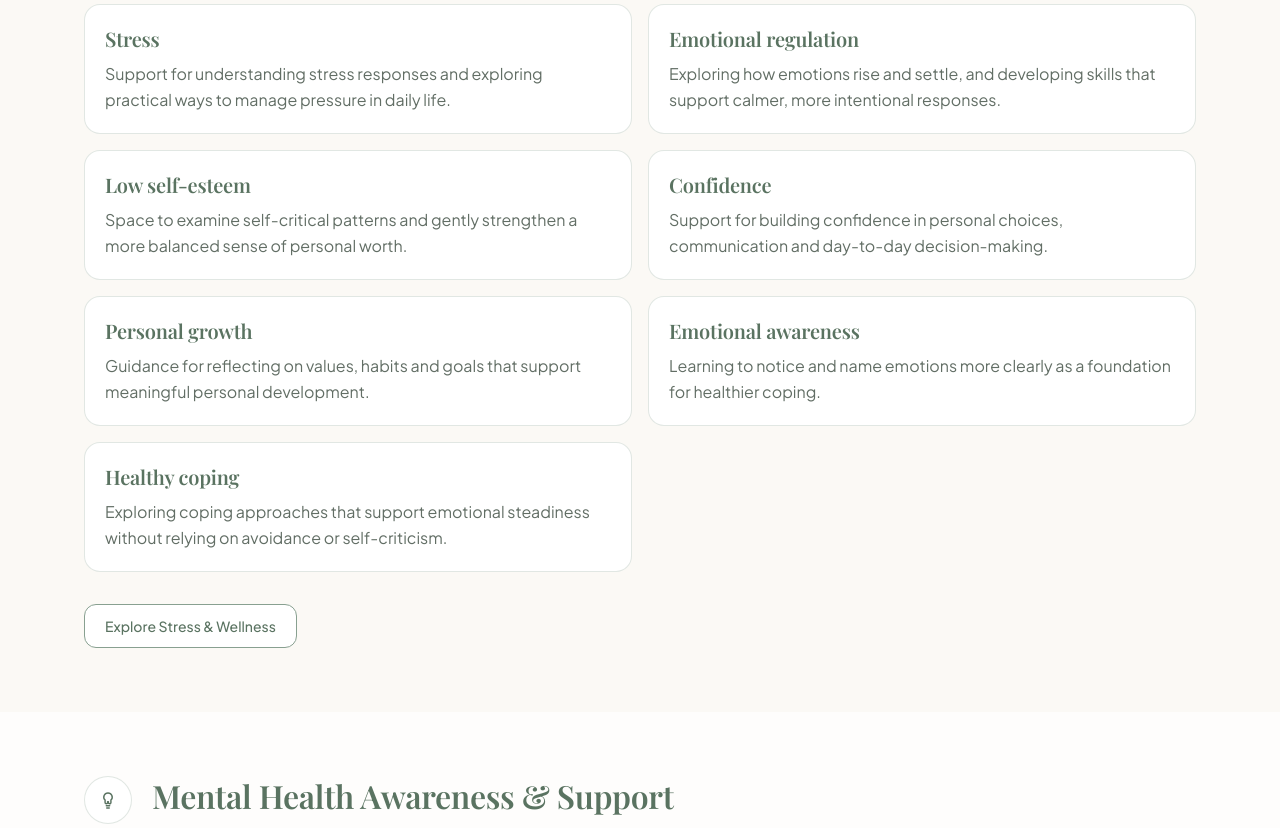
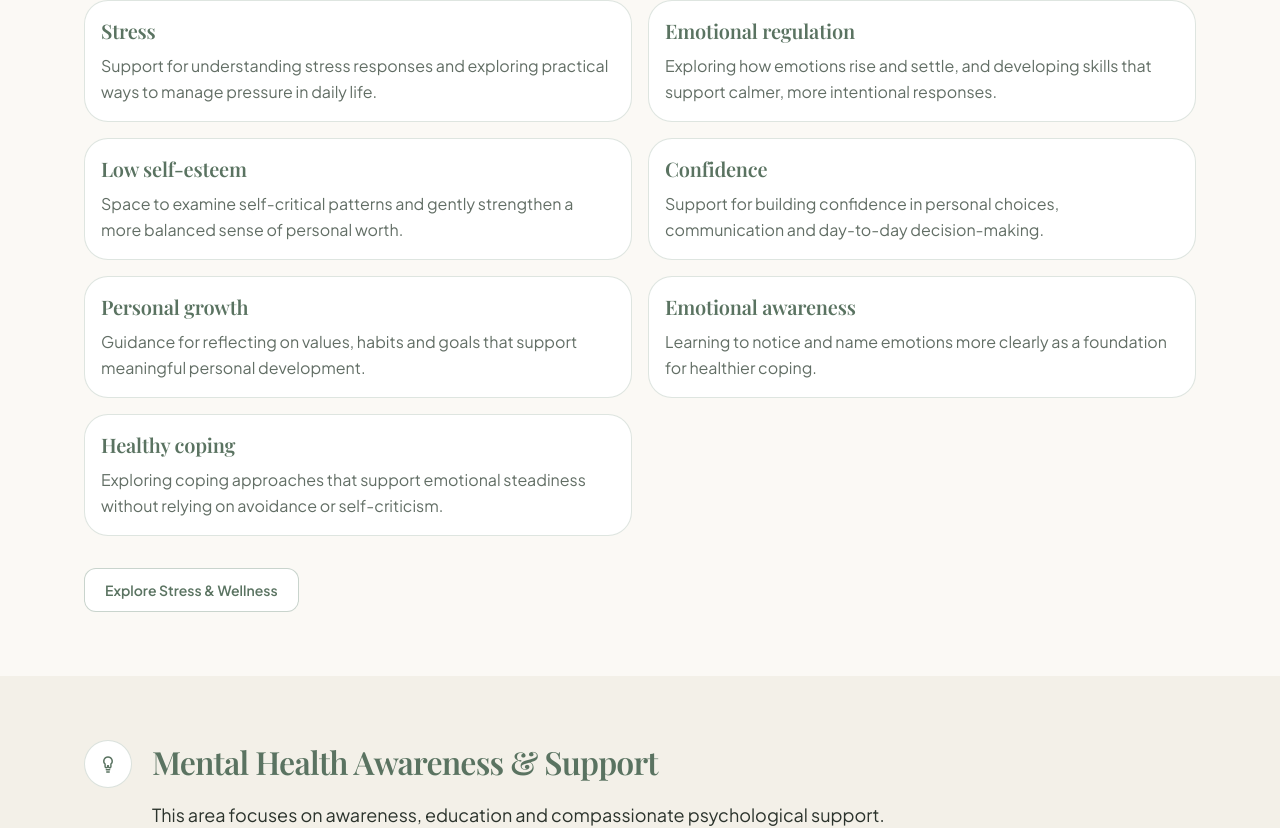
Before and after one commit to ravishori/dr-vandana-website, a Next.js app: page /areas-of-support in a window 1280 px wide. Shown: the part 669-1497 px from the top of the page. Built offline with nearby package versions, Linux system fonts and the light colour scheme; a web font is replaced by a local one.

Commit message:
feat(areas-of-support): adopt Wellness Design System V1
Incremental Design System V1 adoption on Areas of Support. Preserves content, routes, SEO, and navigation.

```diff
--- a/src/components/support/CounsellingBenefits.tsx
+++ b/src/components/support/CounsellingBenefits.tsx
@@ -1,34 +1,35 @@
-import { Container } from "@/components/ui/Container";
-import { Section } from "@/components/ui/Section";
+import {
+  SectionHeading,
+  WellnessCard,
+  WellnessSection,
+} from "@/components/design-system";
 import { counsellingBenefits } from "@/data/support";
 
 export function CounsellingBenefits() {
   return (
-    <Section
+    <WellnessSection
       aria-labelledby="counselling-benefits-heading"
-      className="bg-surface/70"
+      tone="soft"
     >
-      <Container>
-        <div className="max-w-2xl">
-          <h2 id="counselling-benefits-heading">
-            {counsellingBenefits.heading}
-          </h2>
-          <p className="text-text mt-4 text-base leading-relaxed md:text-lg">
-            {counsellingBenefits.introduction}
-          </p>
-        </div>
+      <SectionHeading
+        title={counsellingBenefits.heading}
+        titleId="counselling-benefits-heading"
+        description={counsellingBenefits.introduction}
+        className="mb-8"
+      />
 
-        <ul className="mt-8 grid gap-3 sm:grid-cols-2">
-          {counsellingBenefits.offerings.map((item) => (
-            <li
-              key={item}
-              className="border-brand-muted/30 text-text rounded-[var(--radius-md)] border border-dashed px-4 py-3 text-sm md:text-base"
-            >
-              {item}
-            </li>
-          ))}
-        </ul>
-      </Container>
-    </Section>
+      <ul className="grid gap-3 sm:grid-cols-2">
+        {counsellingBenefits.offerings.map((item) => (
+          <WellnessCard
+            key={item}
+            as="li"
+            padding="sm"
+            className="border-dashed shadow-none"
+          >
+            <p className="text-sm text-[var(--color-text)] md:text-base">{item}</p>
+          </WellnessCard>
+        ))}
+      </ul>
+    </WellnessSection>
   );
 }
--- a/src/components/support/SupportAreaBlock.tsx
+++ b/src/components/support/SupportAreaBlock.tsx
@@ -1,12 +1,14 @@
-import { ButtonLink } from "@/components/ui/ButtonLink";
-import { Container } from "@/components/ui/Container";
+import {
+  WellnessButton,
+  WellnessCard,
+  WellnessSection,
+} from "@/components/design-system";
 import {
   AwarenessIcon,
   FamilyIcon,
   HeartIcon,
   WorkIcon,
 } from "@/components/ui/icons";
-import { Section } from "@/components/ui/Section";
 import { cn } from "@/lib/utils";
 import type { SupportAreaDetail } from "@/types/support";
 
@@ -22,6 +24,10 @@ type SupportAreaBlockProps = {
   tone?: "default" | "muted";
 };
 
+/**
+ * Areas of Support section block — Design System V1 adoption.
+ * Preserves existing anchors, headings, topic content, and CTAs.
+ */
 export function SupportAreaBlock({
   area,
   tone = "default",
@@ -30,19 +36,26 @@ export function SupportAreaBlock({
   const headingId = `${area.id}-heading`;
 
   return (
-    <Section
+    <WellnessSection
       id={area.id}
       aria-labelledby={headingId}
-      className={cn(tone === "muted" && "bg-surface/70")}
+      tone={tone === "muted" ? "soft" : "default"}
     >
-      <Container>
       <div className="flex flex-col gap-4 sm:flex-row sm:items-start sm:gap-5">
-          <span className="bg-surface text-brand border-brand-muted/25 inline-flex h-12 w-12 shrink-0 items-center justify-center rounded-full border">
+        <span
+          className="inline-flex h-12 w-12 shrink-0 items-center justify-center rounded-full border border-[color-mix(in_srgb,var(--color-brand-muted)_30%,transparent)] bg-[var(--color-surface)] text-[var(--color-brand)]"
+          aria-hidden="true"
+        >
           <Icon className="h-5 w-5" />
         </span>
         <div className="max-w-3xl">
-            <h2 id={headingId}>{area.heading}</h2>
-            <p className="text-text mt-4 text-base leading-relaxed md:text-lg">
+          <h2
+            id={headingId}
+            className="font-serif text-[clamp(1.5rem,3vw,2rem)] leading-snug font-semibold tracking-tight text-[var(--color-brand)]"
+          >
+            {area.heading}
+          </h2>
+          <p className="mt-4 text-base leading-relaxed text-[var(--color-text)] md:text-lg">
             {area.introduction}
           </p>
         </div>
@@ -50,37 +63,40 @@ export function SupportAreaBlock({
 
       <ul className="mt-8 grid gap-4 sm:grid-cols-2">
         {area.topics.map((topic) => (
-            <li
+          <WellnessCard
             key={topic.id}
+            as="li"
+            padding="sm"
             className={cn(
-                "border-brand-muted/25 rounded-[var(--radius-lg)] border px-4 py-5 md:px-5",
-                tone === "muted" ? "bg-background" : "bg-surface",
+              "shadow-none",
+              tone === "muted"
+                ? "bg-[var(--color-background)]"
+                : "bg-[var(--color-surface)]",
             )}
           >
-              <h3 className="font-serif text-lg text-[var(--color-brand)] md:text-xl">
+            <h3 className="font-serif text-lg font-semibold text-[var(--color-brand)] md:text-xl">
               {topic.title}
             </h3>
-              <p className="text-text-muted mt-2 text-sm leading-relaxed md:text-base">
+            <p className="mt-2 text-sm leading-relaxed text-[var(--color-text-muted)] md:text-base">
               {topic.description}
             </p>
-            </li>
+          </WellnessCard>
         ))}
       </ul>
 
       {area.closingNote ? (
-          <p className="text-text-muted mt-6 max-w-3xl text-sm leading-relaxed">
+        <p className="mt-6 max-w-3xl text-sm leading-relaxed text-[var(--color-text-muted)]">
           {area.closingNote}
         </p>
       ) : null}
 
       {area.cta ? (
         <div className="mt-8">
-            <ButtonLink href={area.cta.href} variant="secondary">
+          <WellnessButton href={area.cta.href} variant="secondary">
             {area.cta.label}
-            </ButtonLink>
+          </WellnessButton>
         </div>
       ) : null}
-      </Container>
-    </Section>
+    </WellnessSection>
   );
 }
--- a/src/components/support/SupportCta.tsx
+++ b/src/components/support/SupportCta.tsx
@@ -1,38 +1,37 @@
-import { ButtonLink } from "@/components/ui/ButtonLink";
-import { Container } from "@/components/ui/Container";
-import { Section } from "@/components/ui/Section";
+import {
+  WellnessButton,
+  WellnessSection,
+} from "@/components/design-system";
 import { supportPageCta } from "@/data/support";
 
 export function SupportCta() {
   return (
-    <Section
+    <WellnessSection
       aria-labelledby="support-cta-heading"
       className="pb-16 md:pb-20"
     >
-      <Container>
-        <div className="border-brand-muted/30 bg-[linear-gradient(160deg,color-mix(in_srgb,var(--color-brand-muted)_16%,var(--color-background)),var(--color-background))] rounded-[var(--radius-xl)] border px-5 py-10 text-center md:px-10 md:py-14">
+      <div className="rounded-[var(--radius-xl)] border border-[color-mix(in_srgb,var(--color-brand-muted)_30%,transparent)] bg-[linear-gradient(160deg,color-mix(in_srgb,var(--color-brand-muted)_16%,var(--color-background)),var(--color-background))] px-5 py-10 text-center md:px-10 md:py-14">
         <h2
           id="support-cta-heading"
-            className="mx-auto max-w-2xl text-[clamp(1.6rem,3vw,2.25rem)]"
+          className="mx-auto max-w-2xl font-serif text-[clamp(1.6rem,3vw,2.25rem)] font-semibold tracking-tight text-[var(--color-brand)]"
         >
           {supportPageCta.heading}
         </h2>
-          <p className="text-text-muted mx-auto mt-5 max-w-2xl text-base leading-relaxed md:text-lg">
+        <p className="mx-auto mt-5 max-w-2xl text-base leading-relaxed text-[var(--color-text-muted)] md:text-lg">
           {supportPageCta.description}
         </p>
         <div className="mt-8 flex flex-col items-center justify-center gap-3 sm:flex-row">
-            <ButtonLink href={supportPageCta.primaryCta.href}>
+          <WellnessButton href={supportPageCta.primaryCta.href} variant="primary">
             {supportPageCta.primaryCta.label}
-            </ButtonLink>
-            <ButtonLink
+          </WellnessButton>
+          <WellnessButton
             href={supportPageCta.secondaryCta.href}
             variant="secondary"
           >
             {supportPageCta.secondaryCta.label}
-            </ButtonLink>
+          </WellnessButton>
         </div>
       </div>
-      </Container>
-    </Section>
+    </WellnessSection>
   );
 }
--- a/src/components/support/SupportHero.tsx
+++ b/src/components/support/SupportHero.tsx
@@ -1,6 +1,10 @@
 import { Container } from "@/components/ui/Container";
 import { supportHero } from "@/data/support";
 
+/**
+ * Areas of Support hero — keeps established display-scale typography
+ * while aligning spacing/colour with Design System tokens.
+ */
 export function SupportHero() {
   return (
     <section
@@ -13,16 +17,16 @@ export function SupportHero() {
       />
 
       <Container className="relative max-w-3xl py-14 md:py-16 lg:py-20">
-        <p className="text-text-muted text-sm font-medium tracking-[0.18em] uppercase">
+        <p className="text-xs font-semibold tracking-[0.14em] text-[var(--color-text-muted)] uppercase">
           Psychological counselling
         </p>
         <h1
           id="support-hero-heading"
-          className="mt-4 text-[clamp(2rem,4.5vw,3.1rem)] leading-[1.15]"
+          className="mt-3 font-serif text-[clamp(2rem,4.5vw,3.1rem)] leading-[1.15] font-semibold tracking-tight text-[var(--color-brand)]"
         >
           {supportHero.heading}
         </h1>
-        <p className="text-text mt-5 text-base leading-relaxed md:text-lg">
+        <p className="mt-5 text-base leading-relaxed text-[var(--color-text)] md:text-lg">
           {supportHero.supportingText}
         </p>
       </Container>
--- a/src/components/support/WhenSupportMayHelp.tsx
+++ b/src/components/support/WhenSupportMayHelp.tsx
@@ -1,33 +1,38 @@
-import { Container } from "@/components/ui/Container";
-import { Section } from "@/components/ui/Section";
+import {
+  SectionHeading,
+  WellnessSection,
+} from "@/components/design-system";
 import { whenSupportMayHelp } from "@/data/support";
 
 export function WhenSupportMayHelp() {
   return (
-    <Section aria-labelledby="when-support-may-help-heading">
-      <Container className="max-w-3xl">
-        <h2 id="when-support-may-help-heading">{whenSupportMayHelp.heading}</h2>
-        <p className="text-text mt-4 text-base leading-relaxed md:text-lg">
-          {whenSupportMayHelp.introduction}
-        </p>
-        <ul className="mt-6 space-y-3">
+    <WellnessSection
+      aria-labelledby="when-support-may-help-heading"
+      containerClassName="max-w-3xl"
+    >
+      <SectionHeading
+        title={whenSupportMayHelp.heading}
+        titleId="when-support-may-help-heading"
+        description={whenSupportMayHelp.introduction}
+        className="mb-6"
+      />
+      <ul className="space-y-3">
         {whenSupportMayHelp.points.map((point) => (
           <li
             key={point}
-              className="text-text flex items-start gap-3 text-base leading-relaxed"
+            className="flex items-start gap-3 text-base leading-relaxed text-[var(--color-text)]"
           >
             <span
-                className="bg-brand-muted/50 mt-2 h-2 w-2 shrink-0 rounded-full"
+              className="mt-2 h-2 w-2 shrink-0 rounded-full bg-[color-mix(in_srgb,var(--color-brand-muted)_50%,transparent)]"
               aria-hidden="true"
             />
             <span>{point}</span>
           </li>
         ))}
       </ul>
-        <p className="text-text-muted mt-6 text-sm leading-relaxed md:text-base">
+      <p className="mt-6 text-sm leading-relaxed text-[var(--color-text-muted)] md:text-base">
         {whenSupportMayHelp.closingNote}
       </p>
-      </Container>
-    </Section>
+    </WellnessSection>
   );
 }
```
Lines whose indentation alone changed are shown as unchanged.
